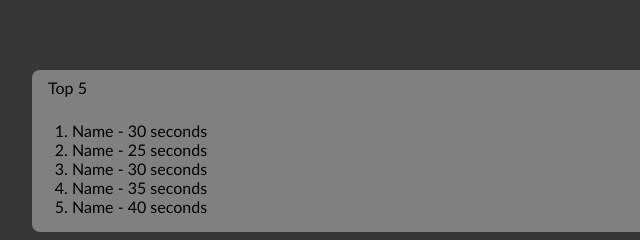
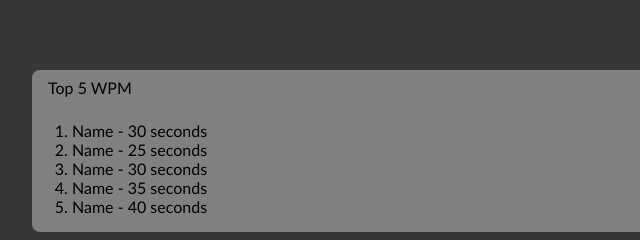
Before and after one commit to locatejp/typingchallenge, a website: page index.html in a window 1280 px wide. Shown: the part 536-776 px from the top of the page, 258-898 px from the left. Drawn offline with Linux system fonts and the light colour scheme; no server answers.

Commit message:
Updated top 5 to top 5 WPM

```diff
--- a/index.html
+++ b/index.html
@@ -29,7 +29,7 @@
         </div>
     </div>
     <div class="top-5-container">
-        <div class="top-5-list" id="top-5-list">Top 5</div>
+        <div class="top-5-list" id="top-5-list">Top 5 WPM</div>
         <ol id="top-5-list-items">
             <li>Name - 30 seconds</li>
             <li>Name - 25 seconds</li>
```
